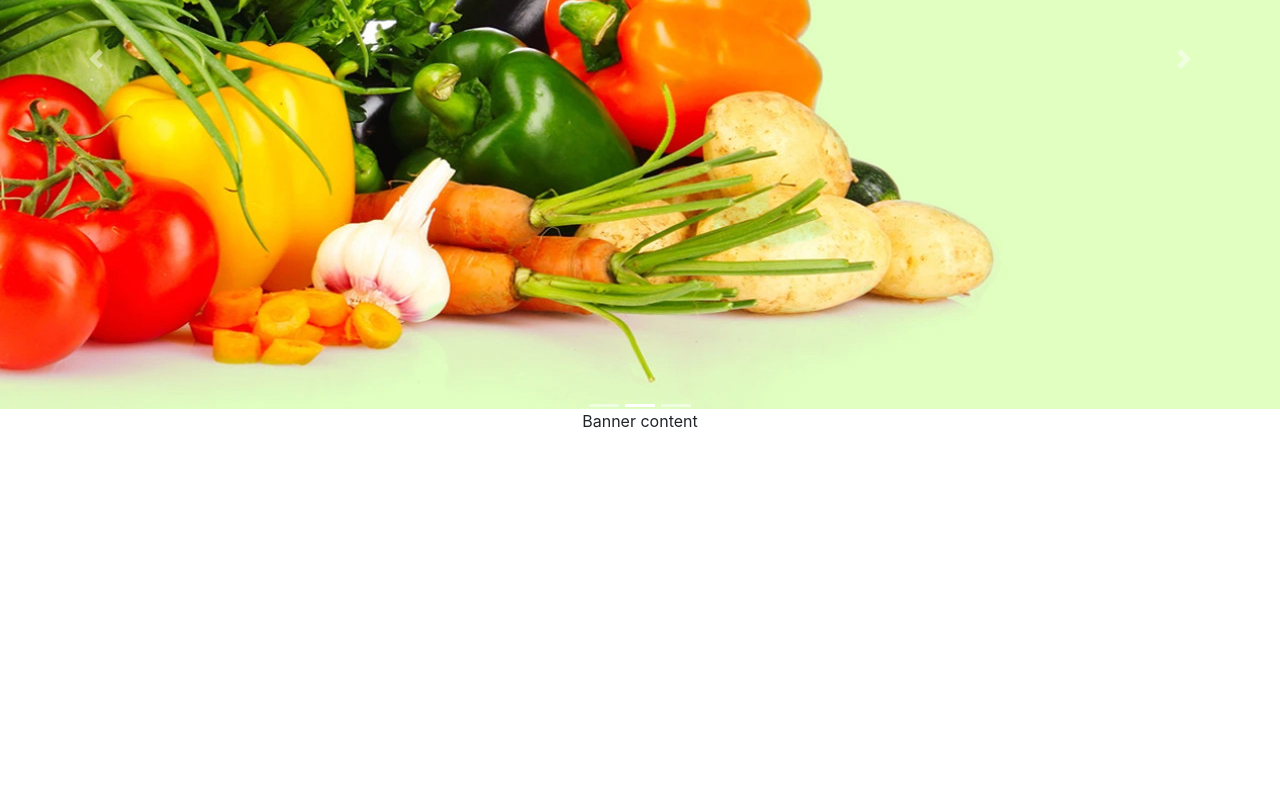
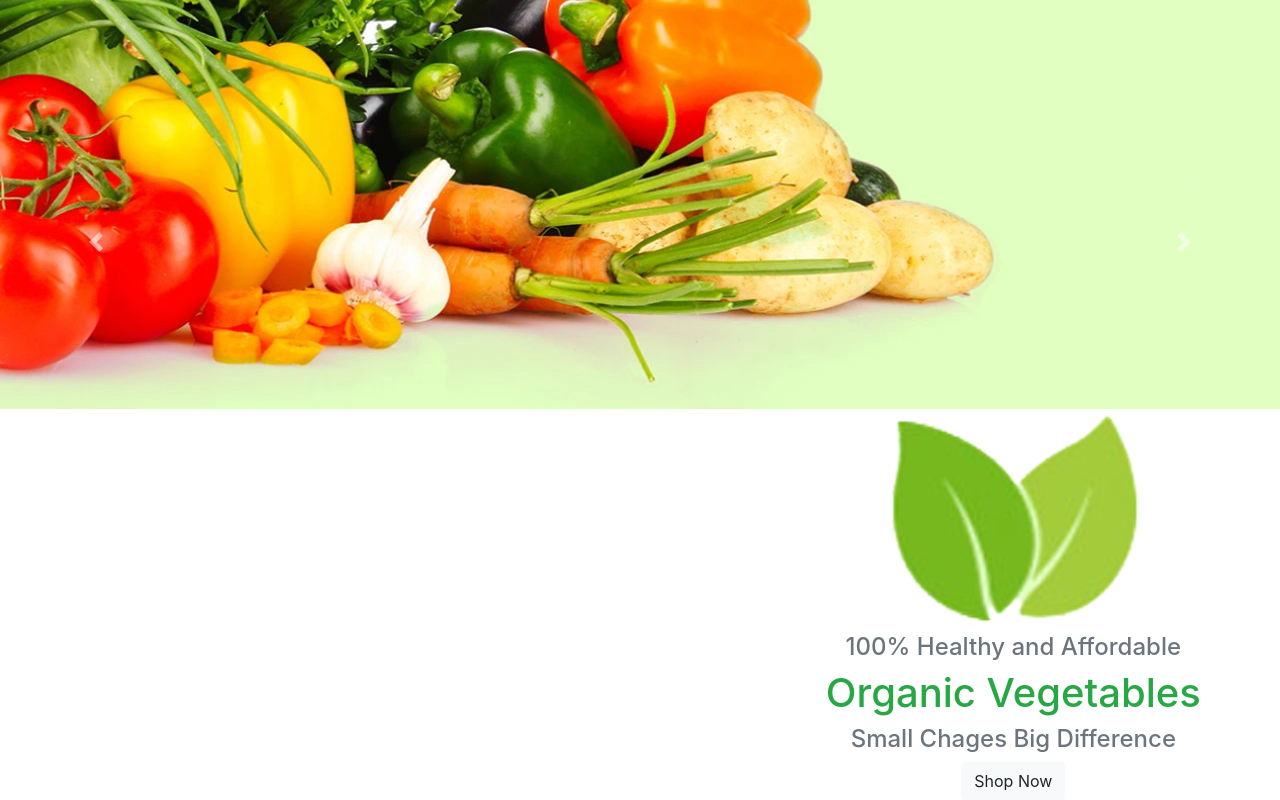
Before and after one commit to JeewanthaLahiru/online-grocery-app-with-react, a React (Create React App) app in the folder shopping-cart/: page / in a window 1280 px wide. Shown: the part 517-1317 px from the top of the page. Before the commit the page ends 950 px from the top, so only its background shows below. Built offline with nearby package versions, Linux system fonts and the light colour scheme; a web font is replaced by a local one.

Commit message:
created banner content component

```diff
--- a/shopping-cart/src/components/homePage/bannerArea/BannerContent.tsx
+++ b/shopping-cart/src/components/homePage/bannerArea/BannerContent.tsx
@@ -1,8 +1,22 @@
 import React from "react";
+import {Button, Col, Container, Row} from "react-bootstrap";
+import leaves_logo from "../../../assets/images/banner_images/leaves-logo.png";
 
 const BannerContent:React.FC = () => {
     return (
-        <div>Banner content</div>
+        <Container fluid={true} className="banner-content m-0 p-0">
+            <Row  className={"p-0 m-0"}>
+                <Col xs={{span:9, offset:3}} sm={{span:6, offset:6}} md={{span:5, offset:7}}>
+                    <Container fluid={true} className="logo-container m-0 p-0" >
+                        <img src={leaves_logo} alt="leaves logo" />
+                    </Container>
+                    <h4 className="text-secondary">100% Healthy and Affordable</h4>
+                    <h1 className="text-success" >Organic Vegetables</h1>
+                    <h4 className="text-secondary">Small Chages Big Difference</h4>
+                    <Button variant="light" >Shop Now</Button>
+                </Col>
+            </Row>
+        </Container>
     )
 }
 
```
